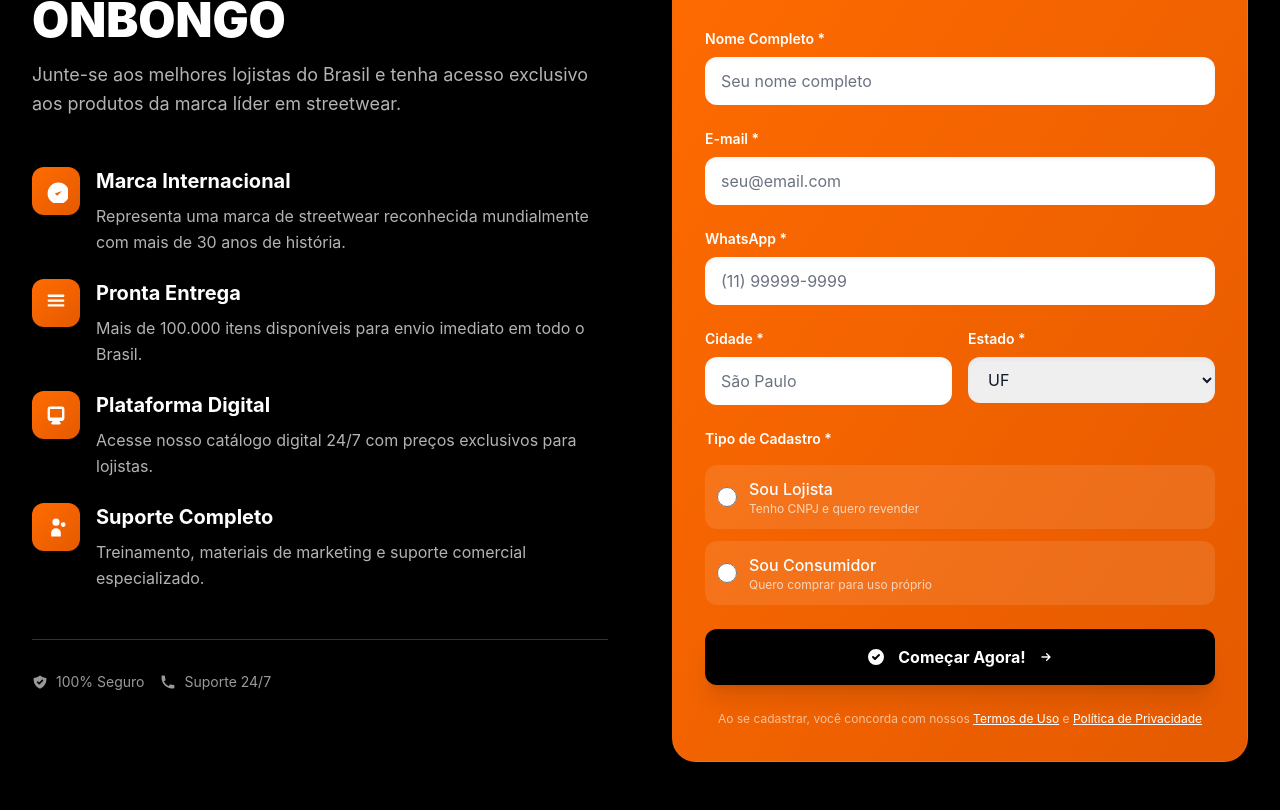
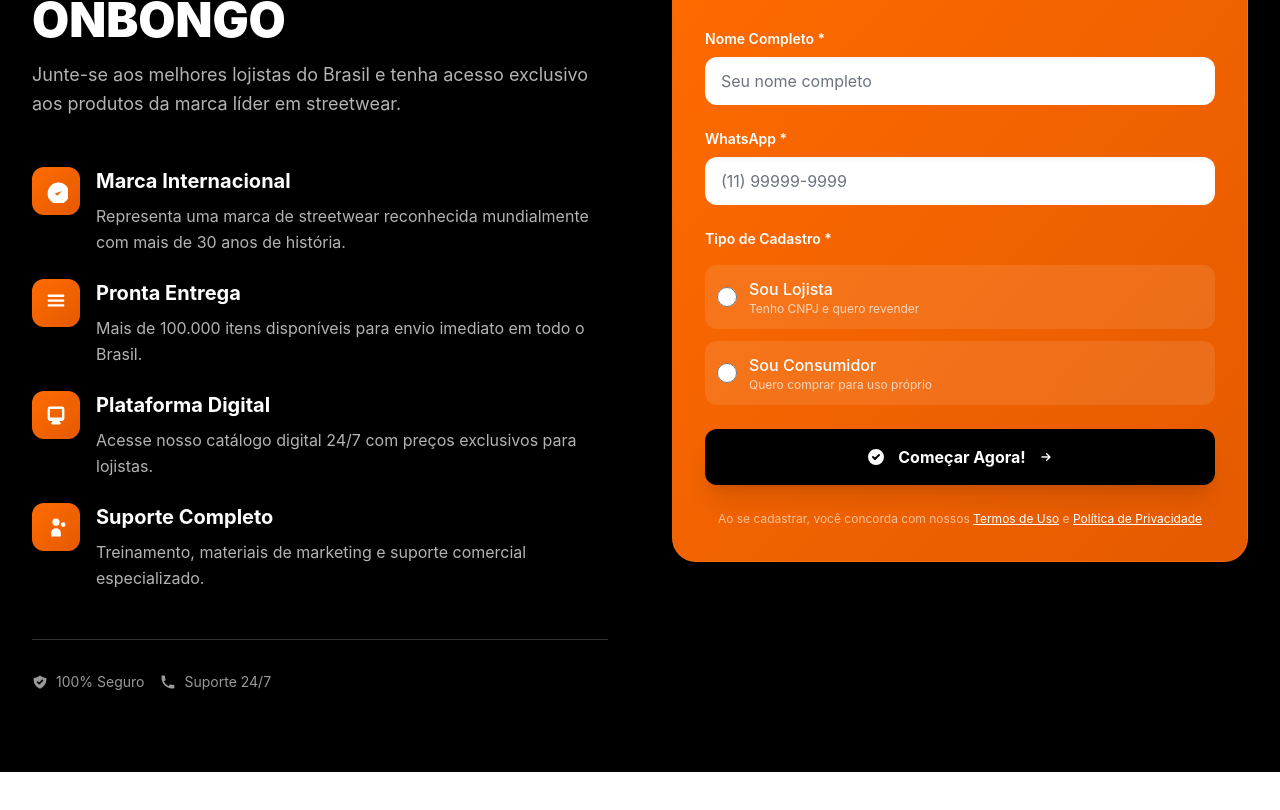
Before and after one commit to cezarfreitas/nova-20onbogo, a SvelteKit app: page / in a window 1280 px wide. Shown: the part 980-1790 px from the top of the page. After the commit the page ends 1752 px from the top, so only its background shows below. Built offline with nearby package versions, Linux system fonts and the light colour scheme.

Commit message:
Remove email, cidade e estado fields from registration form
cgen-e2d0926bb0b741ddb65e08097b29d290

```diff
--- a/src/routes/+page.svelte
+++ b/src/routes/+page.svelte
@@ -201,17 +201,6 @@
 						/>
 					</div>
 
-					<!-- Email -->
-					<div class="space-y-2">
-						<label for="email" class="block text-white font-semibold text-sm">E-mail *</label>
-						<input
-							type="email"
-							id="email"
-							placeholder="seu@email.com"
-							required
-							class="w-full px-4 py-3 rounded-xl border-0 focus:outline-none focus:ring-3 focus:ring-white/30 text-gray-900 placeholder:text-gray-500 shadow-inner"
-						/>
-					</div>
 
 					<!-- WhatsApp -->
 					<div class="space-y-2">
@@ -225,39 +214,6 @@
 						/>
 					</div>
 
-					<!-- Cidade/Estado -->
-					<div class="grid grid-cols-2 gap-4">
-						<div class="space-y-2">
-							<label for="cidade" class="block text-white font-semibold text-sm">Cidade *</label>
-							<input
-								type="text"
-								id="cidade"
-								placeholder="São Paulo"
-								required
-								class="w-full px-4 py-3 rounded-xl border-0 focus:outline-none focus:ring-3 focus:ring-white/30 text-gray-900 placeholder:text-gray-500 shadow-inner"
-							/>
-						</div>
-						<div class="space-y-2">
-							<label for="estado" class="block text-white font-semibold text-sm">Estado *</label>
-							<select
-								id="estado"
-								required
-								class="w-full px-4 py-3 rounded-xl border-0 focus:outline-none focus:ring-3 focus:ring-white/30 text-gray-900 shadow-inner"
-							>
-								<option value="">UF</option>
-								<option value="SP">SP</option>
-								<option value="RJ">RJ</option>
-								<option value="MG">MG</option>
-								<option value="RS">RS</option>
-								<option value="PR">PR</option>
-								<option value="SC">SC</option>
-								<option value="BA">BA</option>
-								<option value="GO">GO</option>
-								<option value="PE">PE</option>
-								<option value="CE">CE</option>
-							</select>
-						</div>
-					</div>
 
 					<!-- Tipo de Cadastro -->
 					<div class="space-y-4">
```
